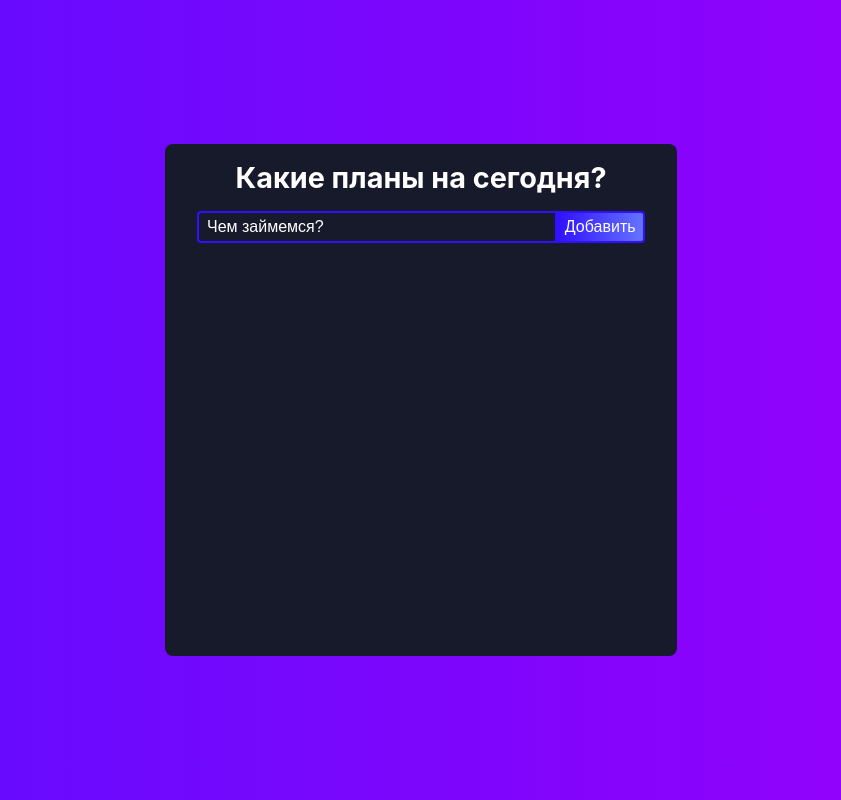
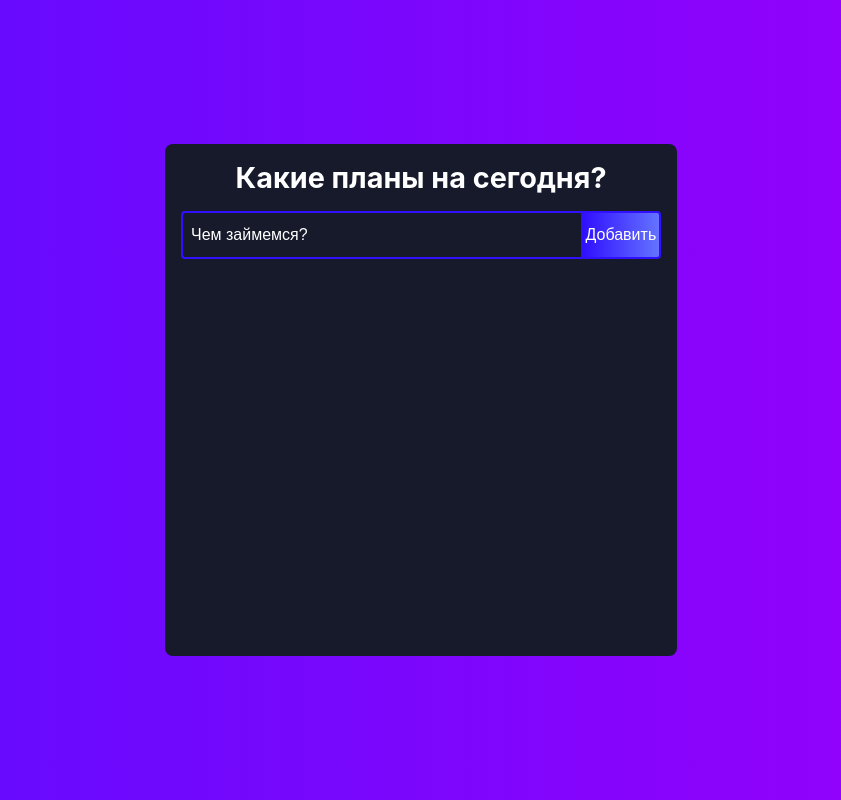
Before and after one commit to AntonM87/ToDo, a React (Create React App) app: page / in a window 1280 px wide. Shown: the whole page, without its empty margins (219-1060 px from the left). Built offline with nearby package versions, Linux system fonts and the light colour scheme.

Commit message:
исправления

```diff
--- a/src/App.css
+++ b/src/App.css
@@ -55,8 +55,8 @@ html body #root .main-container h1 {
 
 html body #root .main-container > form {
   margin-top: 1rem;
-  margin-left: 2rem;
-  margin-right: 2rem;
+  margin-left: 1rem;
+  margin-right: 1rem;
   display: -webkit-box;
   display: -ms-flexbox;
   display: flex;
@@ -71,8 +71,8 @@ html body #root .main-container > form {
 
 html body #root .main-container > form > input {
   padding-left: 0.5rem;
-  height: 2rem;
-  width: 80%;
+  height: 3rem;
+  width: 100%;
   outline: none;
   border-radius: 0.25rem 0 0 0.25rem;
   color: white;
@@ -139,7 +139,7 @@ html body #root .main-container .todo-container {
 html body #root .main-container .todo-container .todo {
   margin-top: 1rem;
   border-radius: 0.25rem;
-  height: 2rem;
+  height: 3rem;
   width: 100%;
   background: red;
   height: 3rem;
@@ -285,11 +285,17 @@ html body #root .main-container .modal {
           align-items: center;
 }
 
-html body #root .main-container .modal .modal-wrapper {
+html body #root .main-container .modal .modal-background {
   border-radius: 10px;
   width: 40vw;
   height: 40vh;
   background: red;
   z-index: 1;
 }
+
+html body #root .main-container .modal .modal-message-wrapper {
+  position: absolute;
+  top: 10px;
+  right: 10px;
+}
 /*# sourceMappingURL=App.css.map */
--- a/src/App.jsx
+++ b/src/App.jsx
@@ -15,10 +15,17 @@ function App() {
 
   const validation = (value) => {
     value === "" ? setModal(true) : setModal(false);
+    return value;
   };
 
   const submit = (e) => {
     e.preventDefault();
+
+    if (findCopy(todos, e.target[0].value)) {
+      setModal(true);
+      e.stopPropagation();
+    }
+
     todos.unshift({
       id: Date.now(),
       text: validation(e.target[0].value),
@@ -52,7 +59,7 @@ function App() {
 
   return (
     <div className="main-container">
-      {modal ? <Modal/> : null}
+      {modal ? <Modal /> : null}
       <h1>Какие планы на сегодня?</h1>
       <form
         onSubmit={(e) => {
@@ -68,3 +75,9 @@ function App() {
   );
 }
 export default App;
+
+const findCopy = (arr, value) => {
+  return arr.find(
+    ({ id, text, complitedTask }) => value.toLowerCase() === text.toLowerCase()
+  );
+};
--- a/src/App.scss
+++ b/src/App.scss
@@ -55,7 +55,7 @@ $main-background-color: #161a2b;
 $margin05rem: 0.5rem;
 $margin1rem: 1rem;
 $margin2rem: 2rem;
-$height: 2rem;
+$height: 3rem;
 * {
   padding: 0;
   margin: 0;
@@ -91,15 +91,15 @@ html {
         }
         > form {
           margin-top: $margin1rem;
-          margin-left: $margin2rem;
-          margin-right: $margin2rem;
+          margin-left: $margin1rem;
+          margin-right: $margin1rem;
           display: flex;
           flex-direction: row;
           justify-content: stretch;
           > input {
             padding-left: 0.5rem;
             height: $height;
-            width: 80%;
+            width: 100%;
             outline: none;
             border-radius: $border-radius 0 0 $border-radius;
             color: white;
@@ -236,13 +236,18 @@ html {
           flex-direction: column;
           justify-content: center;
           align-items: center;
-          .modal-wrapper {
+          .modal-background {
             border-radius: 10px;
             width: 40vw;
             height: 40vh;
             background: red;
             z-index: 1;
           }
+          .modal-message-wrapper {
+            position: absolute;
+            top: 10px;
+            right: 10px;
+          }
         }
       }
     }
--- a/src/layout/Modal.jsx
+++ b/src/layout/Modal.jsx
@@ -2,7 +2,8 @@ function Modal(props) {
   const { message } = props;
   return (
     <div className="modal">
-      <div className="modal-wrapper">
+      <div className="modal-background"></div>
+      <div className="modal-message-wrapper">
         <p>{message}</p>
       </div>
     </div>
--- a/src/layout/Task.jsx
+++ b/src/layout/Task.jsx
@@ -1,9 +1,15 @@
 import { useState } from "react";
 import { useEffect } from "react/cjs/react.development";
 
-function Task(props) {
-  const { todos, setToDos, id, index, text, deletTask, complitedStatus } =
-    props;
+function Task({
+  todos,
+  setToDos,
+  id,
+  index,
+  text,
+  deletTask,
+  complitedStatus,
+}) {
   const [editMode, setEditMode] = useState(true);
   const [inputValue, setInputValue] = useState(text);
   const [complited, setComplit] = useState(complitedStatus);
```
Also changed, not shown: 1 other file (tests, documents, lock files or other folders).
